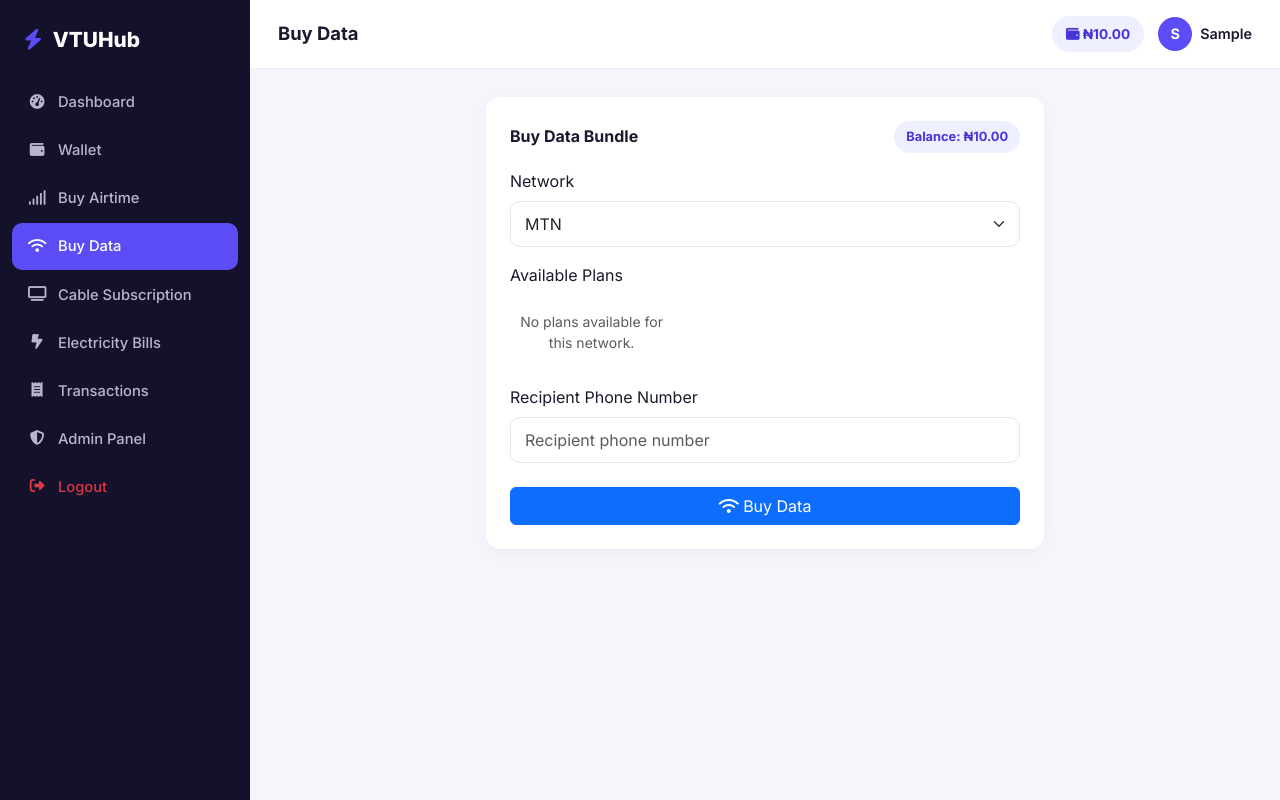
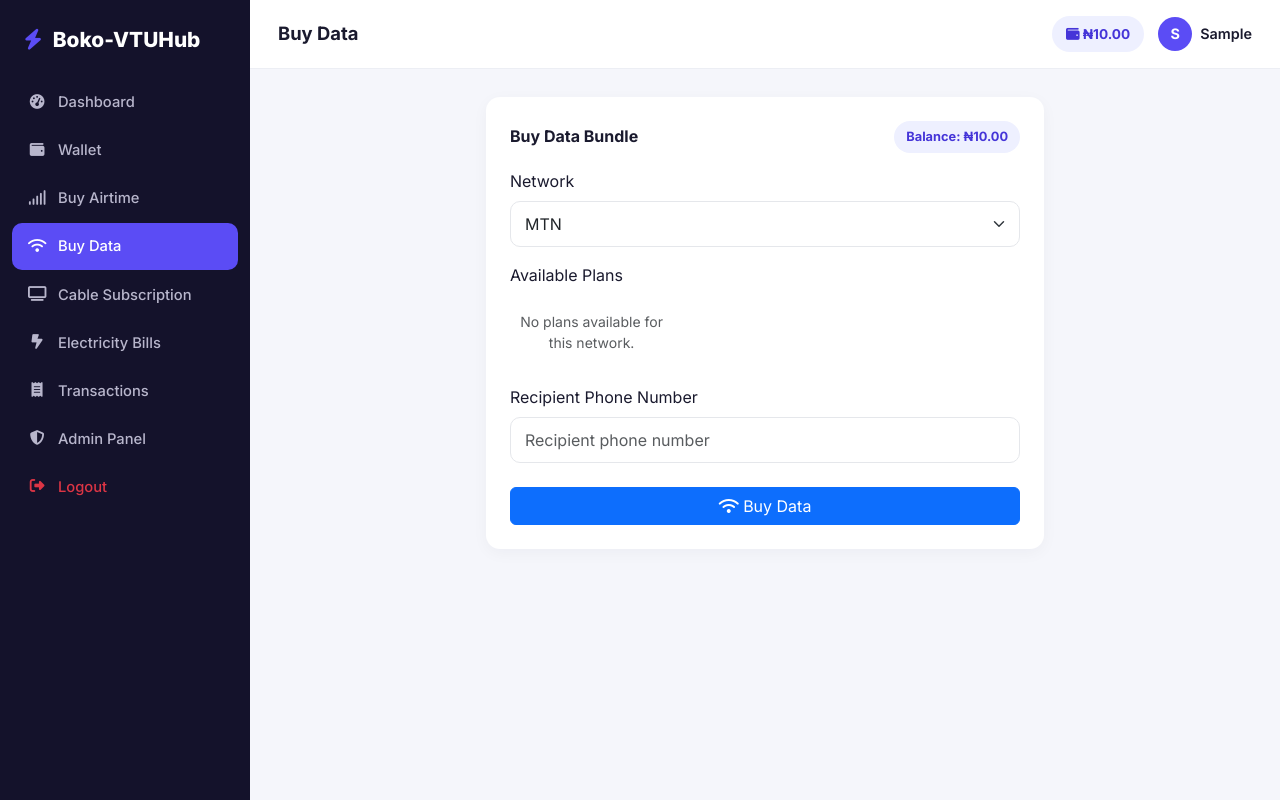
Before and after one commit to mohammedimk/Boko-Data, a Django app: page /services/data/ in a window 1280 px wide. Run offline with Django 5.2, Linux system fonts and the light colour scheme; a user stored in the database is signed in; tables that the repository leaves empty hold one stand-in row (values such as "Sample post"); data that the repository does not hold is empty; some libraries are stand-ins or nearby versions.

Commit message:
Initial commit 3

```diff
--- a/templates/base.html
+++ b/templates/base.html
@@ -18,7 +18,7 @@
     <!-- Sidebar -->
     <aside class="sidebar" id="sidebar">
         <div class="sidebar-brand">
-            <i class="fa-solid fa-bolt"></i> <span>VTU<strong>Hub</strong></span>
+            <i class="fa-solid fa-bolt"></i> <span>Boko-VTU<strong>Hub</strong></span>
         </div>
         <nav class="sidebar-nav">
             <a href="{% url 'dashboard' %}" class="nav-link {% if request.resolver_match.url_name == 'dashboard' %}active{% endif %}">
```
